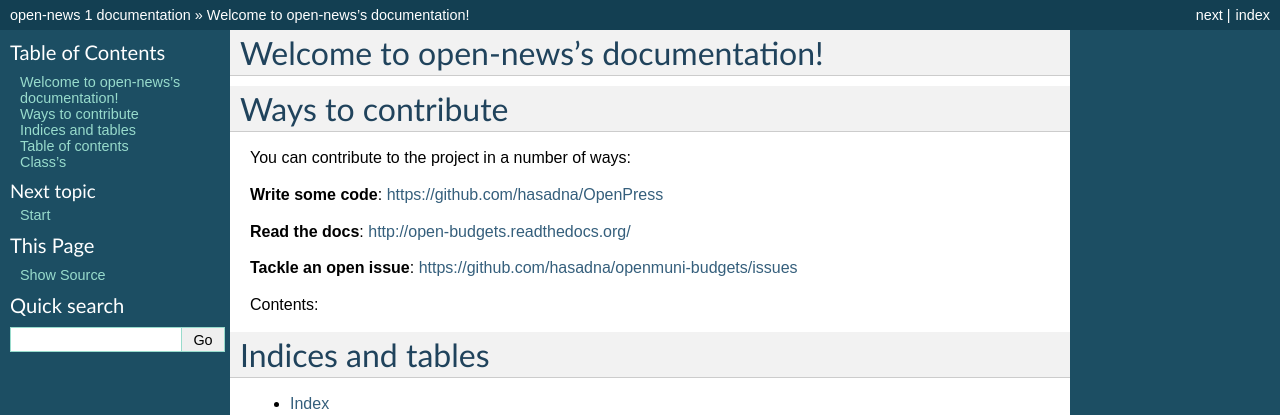
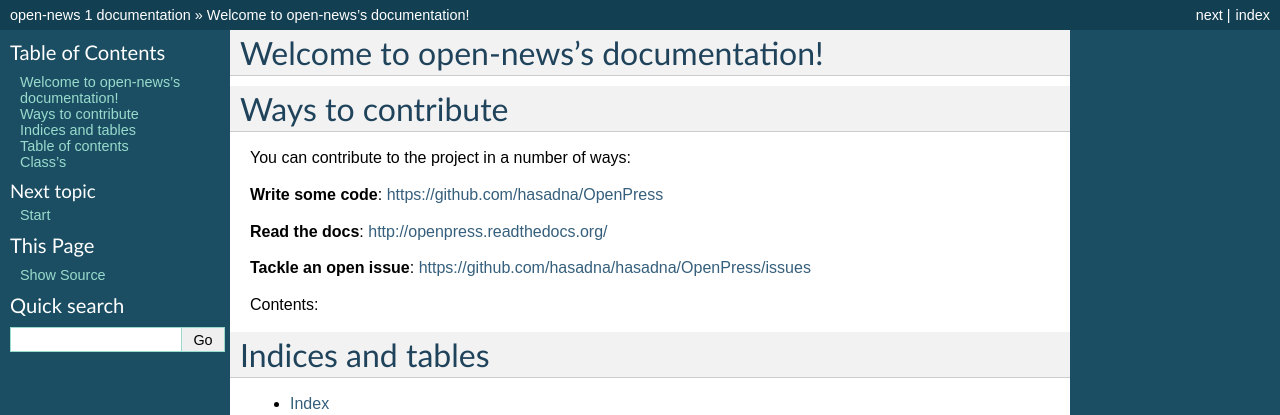
Before and after one commit to hasadna/OpenPress, a Sphinx documentation site: the page built from docs/index.rst, in a window 1280 px wide. Shown: the top 415 px of the page. Built offline with Sphinx 7.4.7, drawn with Linux system fonts in a browser that asks for light colours; some of the changed lines change nothing that is shown.

Commit message:
changed the issues in docs to our issues + changed the readthedocs to OpenPress

```diff
--- a/docs/index.rst
+++ b/docs/index.rst
@@ -13,14 +13,16 @@
 
 **Write some code**: https://github.com/hasadna/OpenPress
 
-**Read the docs**: http://open-budgets.readthedocs.org/
+**Read the docs**: http://openpress.readthedocs.org/
 
-**Tackle an open issue**: https://github.com/hasadna/openmuni-budgets/issues
+**Tackle an open issue**: https://github.com/hasadna/hasadna/OpenPress/issues
+
+
 
 Contents:
 
 .. toctree::
-   :maxdepth: 2
+   :maxdepth: 1
 
 
 
```
